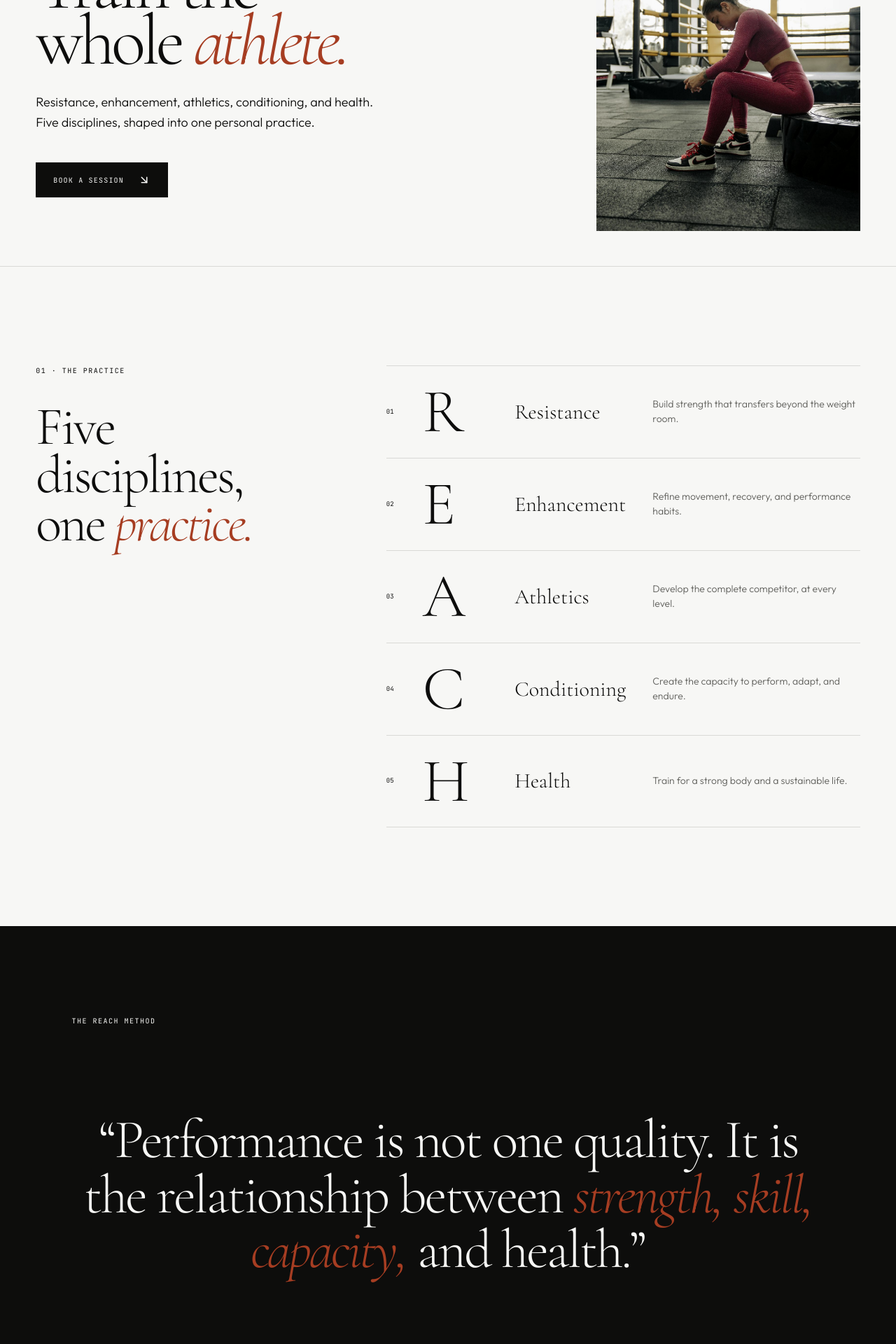
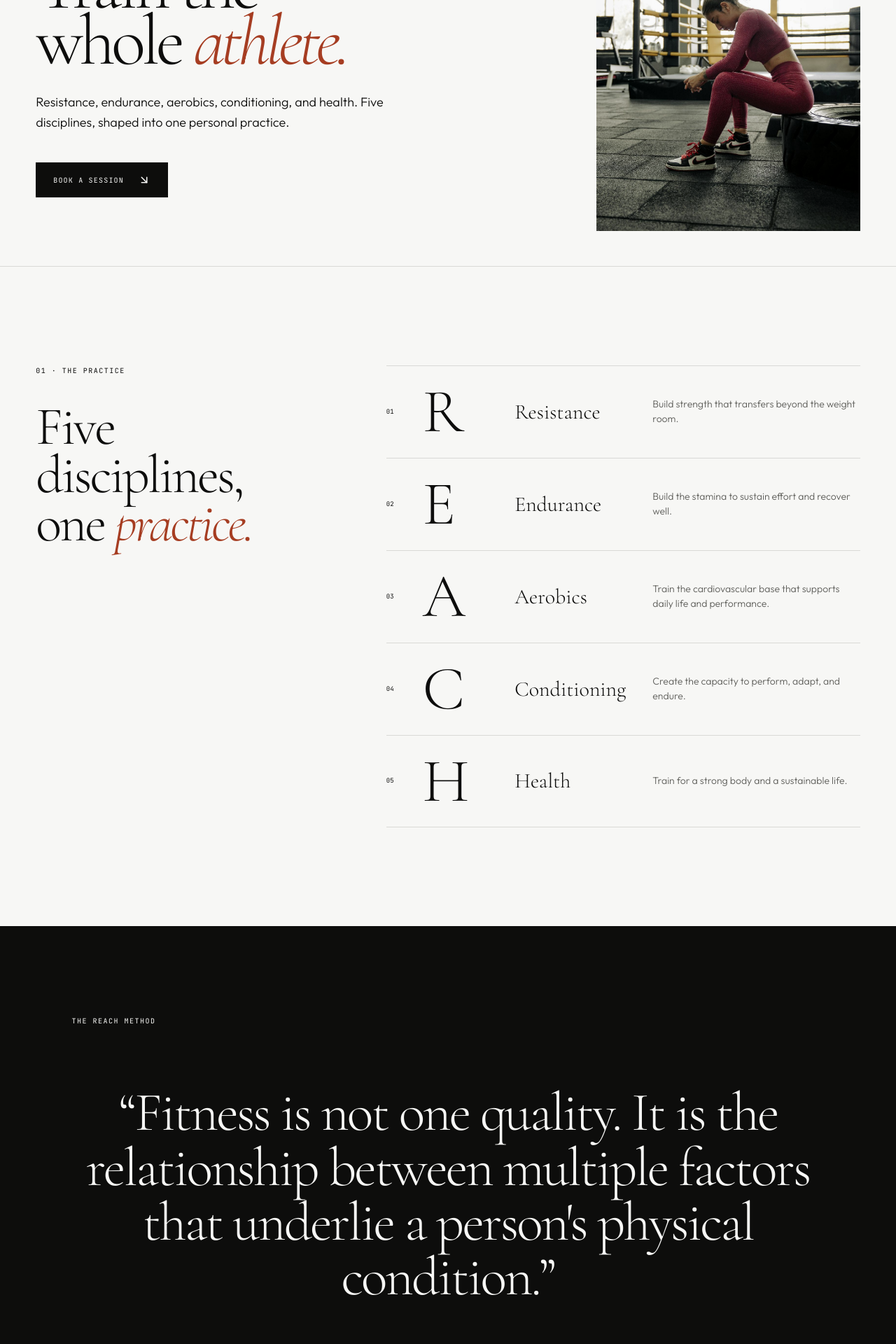
Before and after one commit to sdcamar1/ReachFitness, a React (Vite) app in the folder frontend/: page / in a window 1280 px wide. Shown: the part 420-2340 px from the top of the page at 70% size. Built offline with nearby package versions, Linux system fonts and the light colour scheme.

Commit message:
Update REACH acronym copy

```diff
--- a/frontend/src/components/Layout.jsx
+++ b/frontend/src/components/Layout.jsx
@@ -77,7 +77,7 @@ export function Layout({ children }) {
       <main>{children}</main>
       <footer className="site-footer">
         <div>
-          <p className="eyebrow">Resistance · Enhancement · Athletics</p>
+          <p className="eyebrow">Resistance · Endurance · Aerobics</p>
           <p className="footer-name">REACH Fitness</p>
         </div>
         <div className="footer-meta">
--- a/frontend/src/pages/Home.jsx
+++ b/frontend/src/pages/Home.jsx
@@ -4,8 +4,12 @@ import { Link } from "react-router-dom";
 
 const disciplines = [
   ["R", "Resistance", "Build strength that transfers beyond the weight room."],
-  ["E", "Enhancement", "Refine movement, recovery, and performance habits."],
-  ["A", "Athletics", "Develop the complete competitor, at every level."],
+  ["E", "Endurance", "Build the stamina to sustain effort and recover well."],
+  [
+    "A",
+    "Aerobics",
+    "Train the cardiovascular base that supports daily life and performance.",
+  ],
   ["C", "Conditioning", "Create the capacity to perform, adapt, and endure."],
   ["H", "Health", "Train for a strong body and a sustainable life."],
 ];
@@ -22,7 +26,7 @@ export function Home() {
             whole <em>athlete.</em>
           </h1>
           <p className="hero-intro">
-            Resistance, enhancement, athletics, conditioning, and health.
+            Resistance, endurance, aerobics, conditioning, and health.
             Five disciplines, shaped into one personal practice.
           </p>
           <Link className="button link-button" to="/book" data-testid="hero-book">
@@ -65,8 +69,8 @@ export function Home() {
       <section className="manifesto">
         <p className="eyebrow">THE REACH METHOD</p>
         <blockquote>
-          “Performance is not one quality. It is the relationship between{" "}
-          <em>strength, skill, capacity,</em> and health.”
+          “Fitness is not one quality. It is the relationship between multiple
+          factors that underlie a person's physical condition.”
         </blockquote>
         <Link to="/about" data-testid="manifesto-about">
           Meet your coach <ArrowRight size={16} />
```
Also changed, not shown: 1 other file (tests, documents, lock files or other folders).
